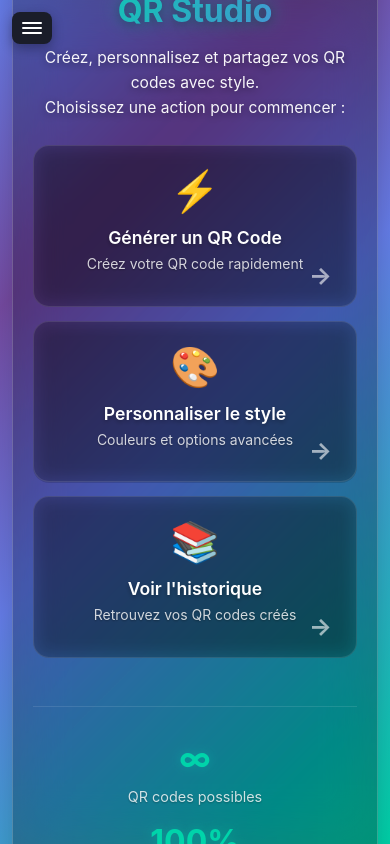
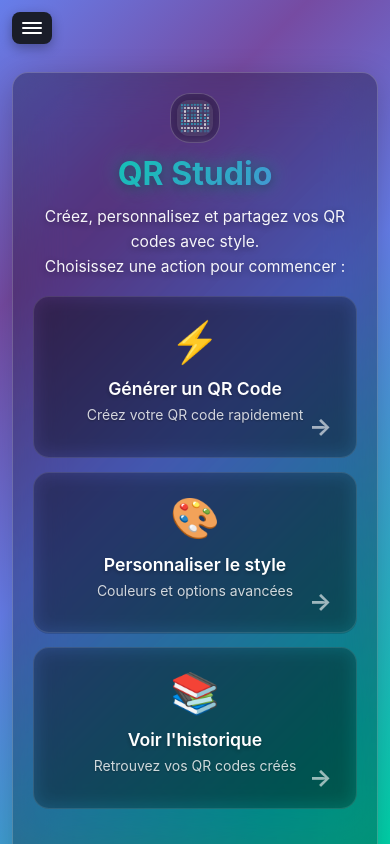
Before and after one commit to Landrytido/Qr_Code, a React (Vite) app: page / in a window 390 px wide. Built offline with nearby package versions, Linux system fonts and the light colour scheme.

Commit message:
feat: Ajout de la gestion des appareils tactiles et optimisation de l'espacement pour une meilleure réactivité

```diff
--- a/src/hooks/useMobile.js
+++ b/src/hooks/useMobile.js
@@ -3,16 +3,26 @@ import { useState, useEffect } from "react";
 export const useMobile = () => {
   const [isMobile, setIsMobile] = useState(false);
   const [isMenuOpen, setIsMenuOpen] = useState(false);
+  const [isTouchDevice, setIsTouchDevice] = useState(false);
 
   useEffect(() => {
     const checkMobile = () => {
-      setIsMobile(window.innerWidth <= 768);
+      const mobile = window.innerWidth <= 768;
+      setIsMobile(mobile);
       if (window.innerWidth > 768) {
         setIsMenuOpen(false);
       }
     };
 
+    const checkTouch = () => {
+      setIsTouchDevice(
+        "ontouchstart" in window || navigator.maxTouchPoints > 0
+      );
+    };
+
     checkMobile();
+    checkTouch();
+
     window.addEventListener("resize", checkMobile);
 
     return () => window.removeEventListener("resize", checkMobile);
@@ -30,5 +40,5 @@ export const useMobile = () => {
     };
   }, [isMenuOpen, isMobile]);
 
-  return { isMobile, isMenuOpen, setIsMenuOpen };
+  return { isMobile, isMenuOpen, setIsMenuOpen, isTouchDevice };
 };
--- a/src/styles/globals.css
+++ b/src/styles/globals.css
@@ -83,7 +83,6 @@ body {
     width: 40px;
     height: 40px;
     border-radius: 50%;
-    display: flex;
     align-items: center;
     justify-content: center;
     transition: all 0.3s ease;
@@ -173,11 +172,12 @@ body {
 .main-content {
     flex: 1;
     display: flex;
-    align-items: center;
+    align-items: flex-start;
     justify-content: center;
     padding: 2rem;
     overflow-y: auto;
     max-height: 100vh;
+    min-height: 100vh;
 }
 
 .page {
@@ -205,9 +205,10 @@ body {
     padding: clamp(2rem, 5vw, 3rem);
     text-align: center;
     border: 1px solid rgba(255, 255, 255, 0.2);
-    margin-bottom: 2rem;
+    margin: 2rem 0;
     box-shadow: 0 8px 32px rgba(0, 0, 0, 0.2);
-    min-height: calc(100vh - 4rem);
+    width: 100%;
+    max-width: 1200px;
 }
 
 /* Raccourcis Hub Central */
@@ -432,7 +433,7 @@ body {
     font-size: clamp(2rem, 6vw, 2.5rem);
     font-weight: bold;
     color: var(--text-primary);
-    margin-bottom: 1rem;
+    margin-bottom: 0.75rem;
     background: linear-gradient(135deg, #00d4aa, #667eea);
     -webkit-background-clip: text;
     -webkit-text-fill-color: transparent;
@@ -445,7 +446,7 @@ body {
     color: #ffffff;
     font-size: clamp(1rem, 3vw, 1.1rem);
     line-height: 1.6;
-    margin-bottom: clamp(2rem, 5vw, 3rem);
+    margin-bottom: clamp(1.5rem, 4vw, 2rem);
     text-shadow: 0 2px 8px rgba(0, 0, 0, 0.5);
     opacity: 0.95;
     max-width: 600px;
@@ -612,12 +613,12 @@ body {
 .qr-preview {
     background: white;
     border-radius: 16px;
-    padding: 2rem;
+    padding: 1.5rem;
     display: flex;
     align-items: center;
     justify-content: center;
-    min-height: 300px;
-    margin: 2rem 0;
+    min-height: 280px;
+    margin: 1.5rem 0;
     box-shadow: 0 8px 25px rgba(0, 0, 0, 0.1);
 }
 
@@ -715,16 +716,6 @@ body {
     transform: translateY(-2px);
 }
 
-.qr-preview {
-    background: white;
-    border-radius: 16px;
-    padding: 2rem;
-    display: flex;
-    align-items: center;
-    justify-content: center;
-    min-height: 300px;
-}
-
 .qr-placeholder {
     width: 200px;
     height: 200px;
@@ -750,7 +741,7 @@ body {
     display: grid;
     grid-template-columns: 1fr 400px;
     gap: 2rem;
-    margin-top: 2rem;
+    margin-top: 1rem;
 }
 
 @media (max-width: 1024px) {
@@ -1394,19 +1385,24 @@ body {
 
     .main-content {
         width: 100%;
-        padding: 4rem 1rem 1rem;
+        padding: 5rem 1rem 1rem;
+        display: flex;
+        align-items: flex-start;
+        justify-content: center;
+        min-height: 100vh;
     }
 
     .content-card {
         padding: clamp(1.5rem, 5vw, 2rem);
         margin-bottom: 1rem;
         min-height: auto;
+        margin-top: 0;
     }
 
     .shortcuts-grid {
         grid-template-columns: 1fr;
         gap: 1rem;
-        margin: 1.5rem 0;
+        margin: 1rem 0;
     }
 
     .shortcut-card {
@@ -1416,20 +1412,24 @@ body {
 
     .main-title {
         font-size: clamp(2rem, 8vw, 2.5rem);
-        margin-bottom: 1rem;
+        margin-bottom: 0.75rem;
+        margin-top: 0;
     }
 
     .main-description {
         font-size: clamp(0.9rem, 4vw, 1rem);
-        margin-bottom: 1.5rem;
+        margin-bottom: 1rem;
     }
 
     .page-title {
         font-size: clamp(1.5rem, 6vw, 2rem);
+        margin-bottom: 0.75rem;
+        margin-top: 0;
     }
 
     .page-description {
         font-size: clamp(0.9rem, 3vw, 1rem);
+        margin-bottom: 1rem;
     }
 
     .generate-form {
@@ -1460,7 +1460,9 @@ body {
     }
 
     .qr-preview {
-        margin: 1.5rem 0;
+        margin: 1rem 0;
+        padding: 1rem;
+        min-height: 250px;
     }
 
     .qr-preview canvas {
@@ -1507,6 +1509,12 @@ body {
     .nav-icon {
         width: 24px;
         height: 24px;
+    }
+
+    .qr-logo {
+        width: 60px;
+        height: 60px;
+        margin: 0 auto 1rem;
     }
 }
 
@@ -1518,16 +1526,19 @@ body {
     }
 
     .main-content {
-        padding: 3.5rem 0.75rem 0.75rem;
+        padding: 4.5rem 0.75rem 0.75rem;
+        align-items: flex-start;
     }
 
     .content-card {
         padding: 1.25rem;
         border-radius: 16px;
+        margin-top: 0;
     }
 
     .shortcuts-grid {
         gap: 0.875rem;
+        margin: 0.75rem 0;
     }
 
     .shortcut-card {
@@ -1559,6 +1570,12 @@ body {
         margin-bottom: 0.875rem;
     }
 
+    .qr-logo {
+        width: 50px;
+        height: 50px;
+        margin: 0 auto 0.75rem;
+    }
+
     .customize-preview {
         position: static;
         order: -1;
@@ -1575,7 +1592,7 @@ body {
 
 @media (max-width: 320px) {
     .shortcuts-grid {
-        margin: 1rem 0;
+        margin: 0.5rem 0;
     }
 
     .shortcut-card {
@@ -1588,6 +1605,12 @@ body {
         margin-bottom: 0.5rem;
     }
 
+    .qr-logo {
+        width: 45px;
+        height: 45px;
+        margin: 0 auto 0.5rem;
+    }
+
     .color-picker-grid {
         grid-template-columns: repeat(2, 1fr);
     }
```
Also changed, not shown: 1 other file (tests, documents, lock files or other folders).
